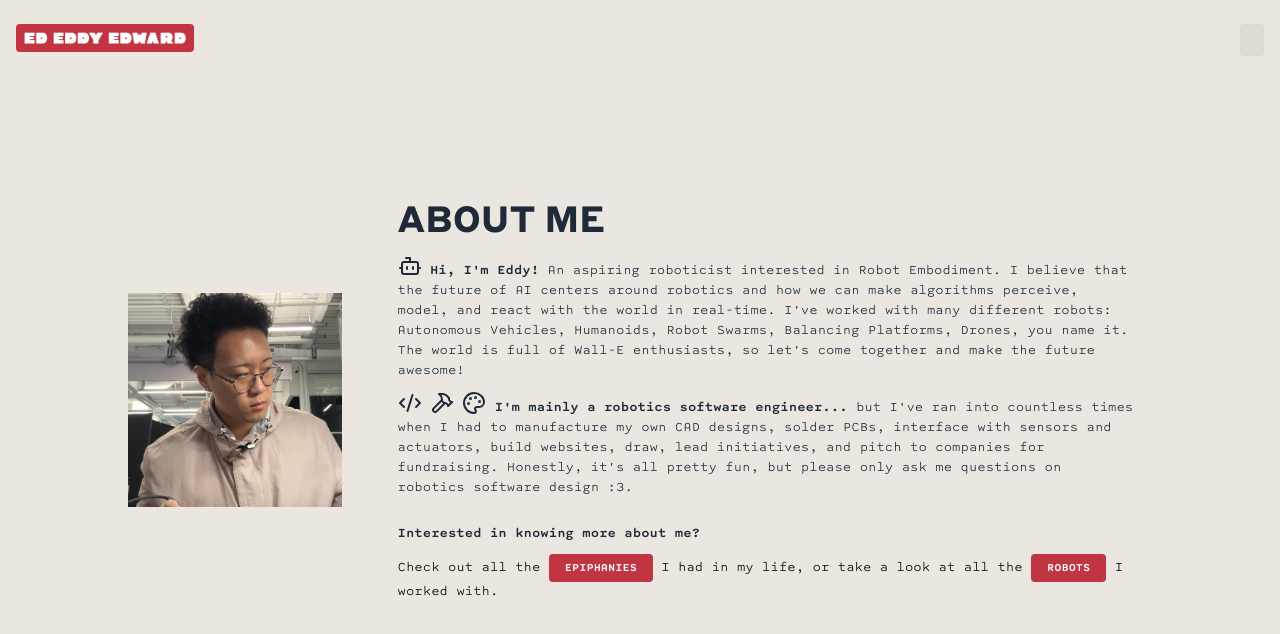
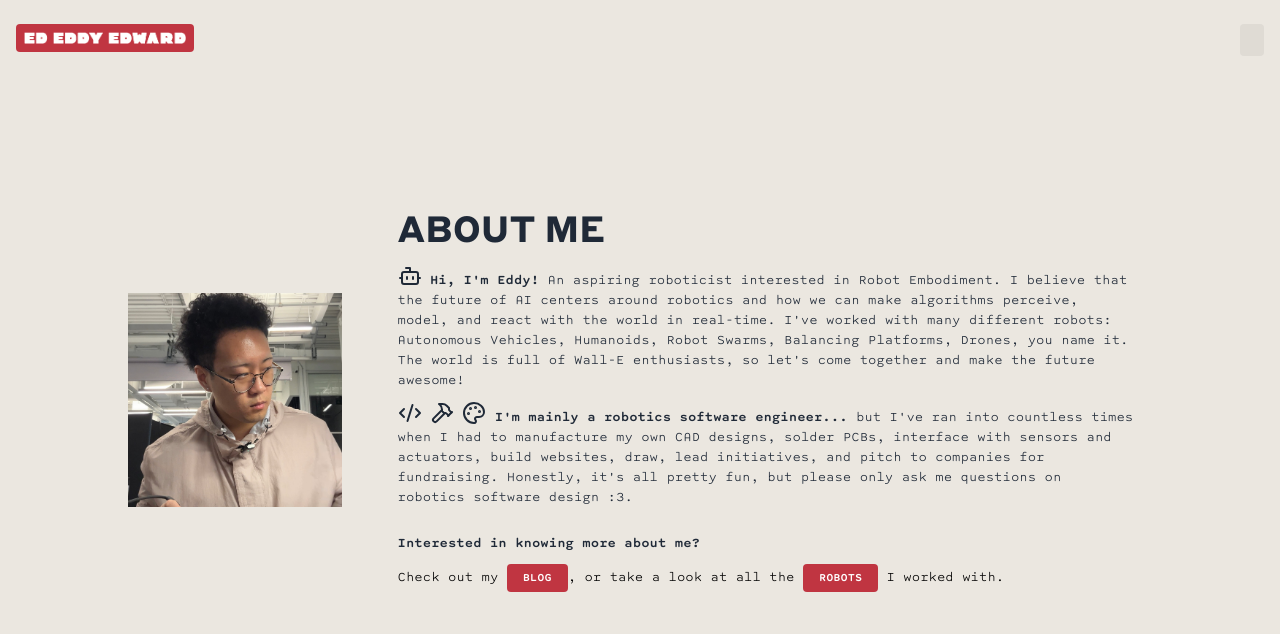
Before and after one commit to Edwardius/ed-eddy-edward, a Next.js app: page /about in a window 1280 px wide. Shown: the top 634 px of the page. Built offline with nearby package versions, Linux system fonts and the light colour scheme; what tailwind-hamburgers would draw is missing.

Commit message:
renaming to blog

```diff
--- a/components/nav/nav_desktop/nav_menu.tsx
+++ b/components/nav/nav_desktop/nav_menu.tsx
@@ -10,7 +10,7 @@ export default function NavMenu ({active_page, connect_open, setConnectOpen}:
     return (
       <ul className='float-right flex space-x-2 min-w-0'>
         <li><NavButton text='About Me' href='/about' active={active_page}/></li>
-        <li><NavButton text='Epiphanies' href='/epiphanies' active={active_page}/></li>
+        <li><NavButton text='Blog' href='/blog' active={active_page}/></li>
         <li><NavButton text='Robots' href='/robots' active={active_page}/></li>
         <li><SocialButton link='https://www.linkedin.com/in/eddy-zhou-6968b8184/' icon='/icons/linkedin-icon.png'/></li>
         <li><SocialButton link='https://www.youtube.com/channel/UCBYnPI9wfTCs-dCgo6_B45g' icon='/icons/youtube-icon.png'/></li>
--- a/components/nav/nav_hamburger/menu.tsx
+++ b/components/nav/nav_hamburger/menu.tsx
@@ -9,7 +9,7 @@ export default function Menu ({open, active_page}:
     if (open) {
       items = <ul className='w-full'>
         <li><GenericItem text='About Me' href='/about' active={active_page} /></li>
-        <li><GenericItem text='Epiphanies' href='/epiphanies' active={active_page} /></li>
+        <li><GenericItem text='Blog' href='/blog' active={active_page} /></li>
         <li><GenericItem text='Robots' href='/robots' active={active_page} /></li>
         <li><div className='font-mono font-800 pt-12 border-b-4 border-dotted border-black'><h1>Socials</h1></div></li>
         <li><GenericItem text='LinkedIn' href='https://www.linkedin.com/in/eddy-zhou-6968b8184/' active={active_page}  icon='/icons/linkedin-icon.png'/></li>
--- a/pages/about.tsx
+++ b/pages/about.tsx
@@ -36,7 +36,7 @@ export default function About() {
     </div>
     <div className='px-4 text-sm font-300 font-mono'>
       <p>
-        Check out all the <IntextButton text='Epiphanies' href='/epiphanies'/> I had in my life, or take a look at all the <IntextButton text='Robots' href='/robots'/> I worked with.
+        Check out my <IntextButton text='Blog' href='/blog'/>, or take a look at all the <IntextButton text='Robots' href='/robots'/> I worked with.
       </p>
     </div>
   </div>
--- a/pages/epiphanies.tsx
+++ b/pages/blog.tsx
@@ -3,19 +3,19 @@ import NavBar from '../components/nav/nav_bar'
 
 import useLockedBody from '../hooks/lock_scroll'
 
-export default function Epiphanies() {
+export default function Blog() {
   const [locked, setLocked] = useLockedBody(false, 'root')
   return (
     <div>
       <Head>
-        <title>EdEddyEdward | Epiphanies</title>
+        <title>EdEddyEdward | Blog</title>
         <link rel='icon' href='/icon.ico'/>
       </Head>
 
       {/* Begin Main of Page */}
       <main className='bg-azukigray'>
         {/* Navigation Bar */}
-        <NavBar active_page='Epiphanies' setLocked={setLocked}/>
+        <NavBar active_page='Blog' setLocked={setLocked}/>
 
         {/* Body */}
         <div className='px-4 pt-24 pb-96'>
```
